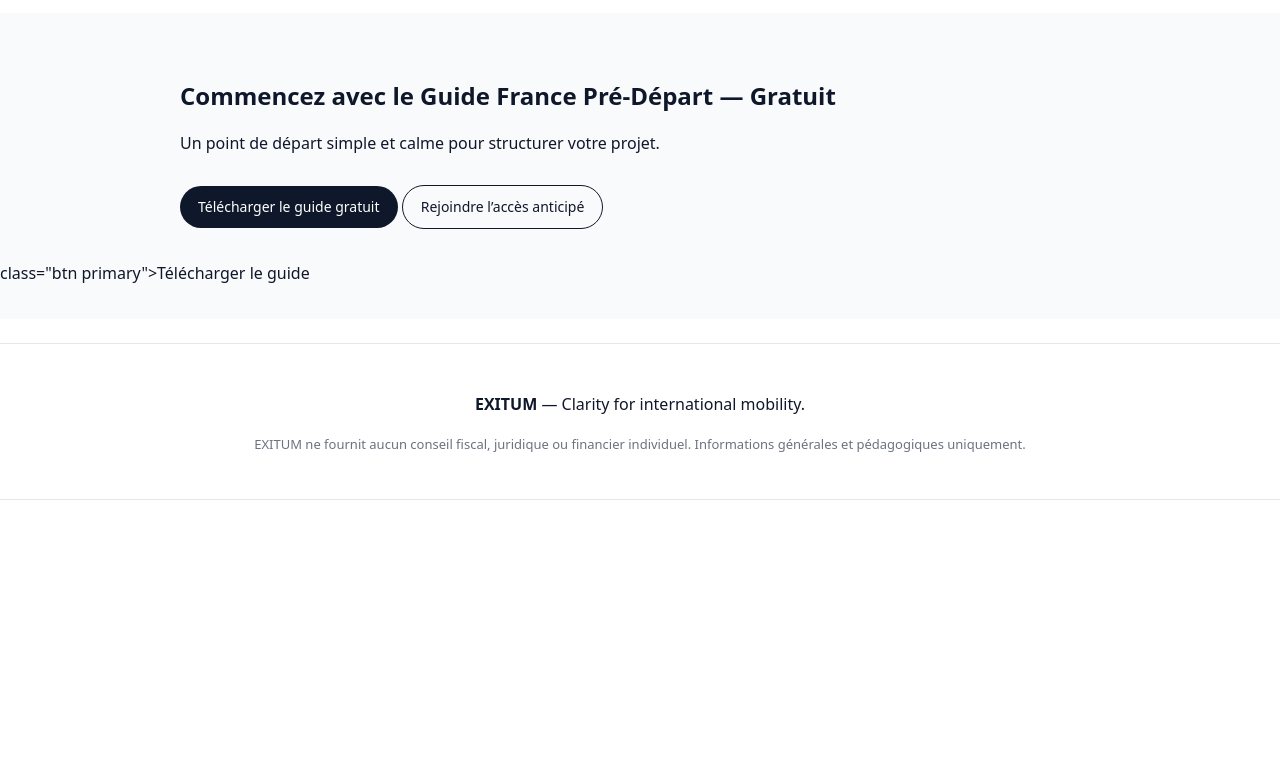
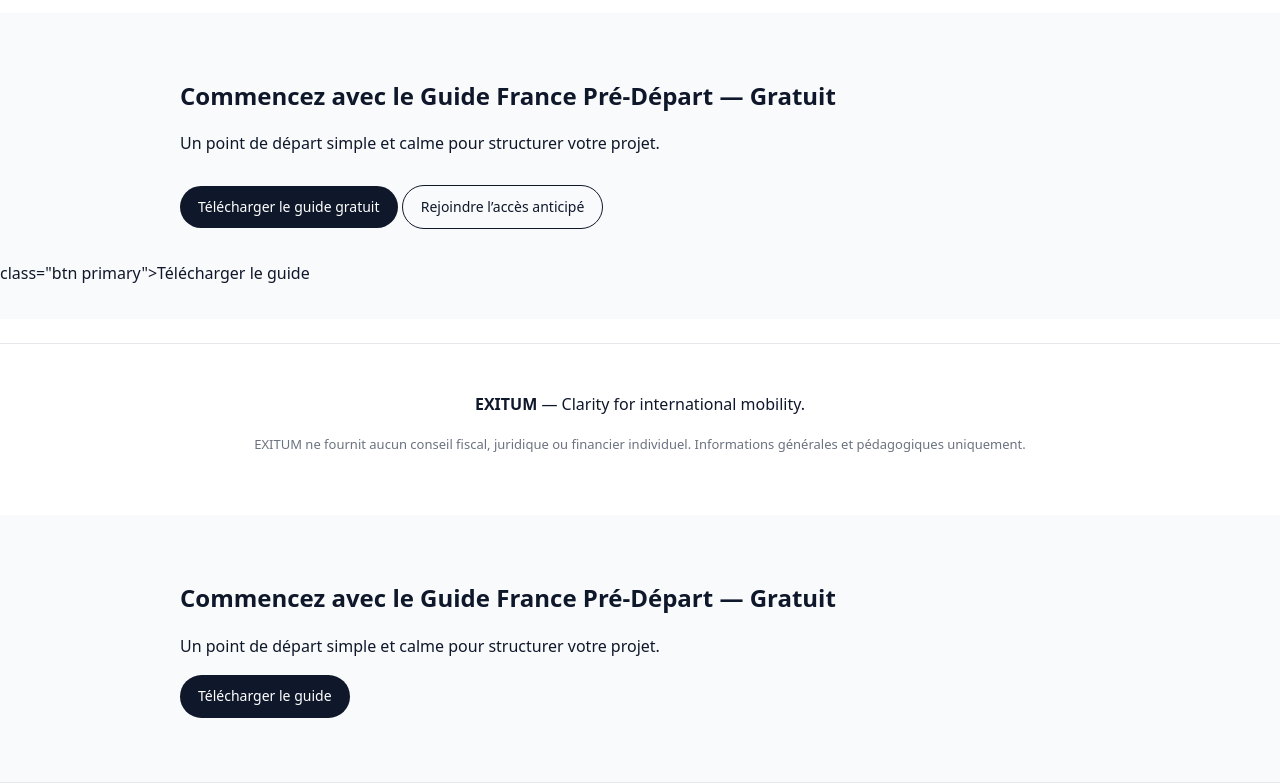
Before and after one commit to martintourbier007-lgtm/exitum, a plain HTML site: page index.html in a window 1280 px wide. Shown: the part 1153-1936 px from the top of the page. Before the commit the page ends 1653 px from the top, so only its background shows below. Drawn offline with Linux system fonts and the light colour scheme.

Commit message:
Update index.html

```diff
--- a/index.html
+++ b/index.html
@@ -89,6 +89,13 @@ class="btn secondary">Rejoindre l’accès anticipé</a>
         Informations générales et pédagogiques uniquement.
       </p>
     </div>
-  </footer>
+  <section class="cta-block">
+  <div class="container">
+    <h2>Commencez avec le Guide France Pré-Départ — Gratuit</h2>
+    <p>Un point de départ simple et calme pour structurer votre projet.</p>
+    <a href="/guide-france-pre-depart.pdf" class="btn primary">Télécharger le guide</a>
+  </div>
+</section>
+</footer>
 </body>
 </html>
```
